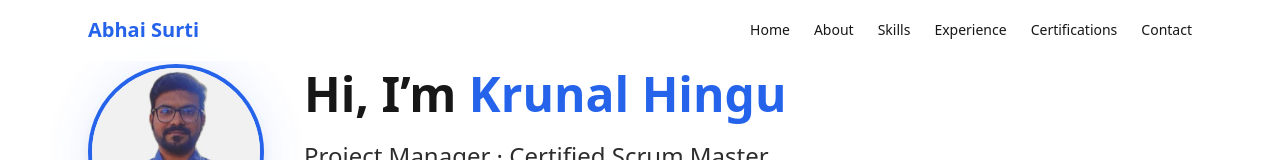
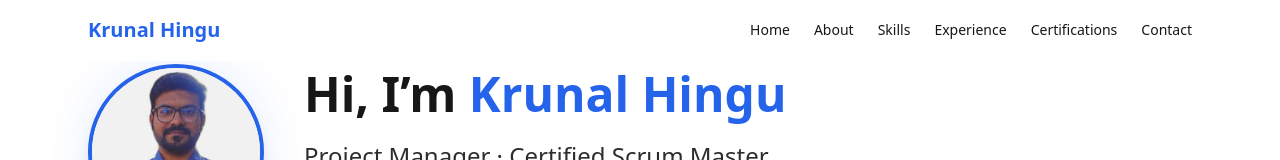
Before and after one commit to KrunalHingu/Curriculum-Vitae, a Next.js app: page / in a window 1280 px wide. Shown: the top 160 px of the page. Built offline with nearby package versions, Linux system fonts and the light colour scheme.

Commit message:
Update Navbar.js

```diff
--- a/components/Navbar.js
+++ b/components/Navbar.js
@@ -5,7 +5,7 @@ export default function Navbar() {
 
         {/* Logo / Name */}
         <h1 className="text-xl font-bold text-primary">
-          Abhai Surti
+          Krunal Hingu
         </h1>
 
         {/* Navigation */}
```
